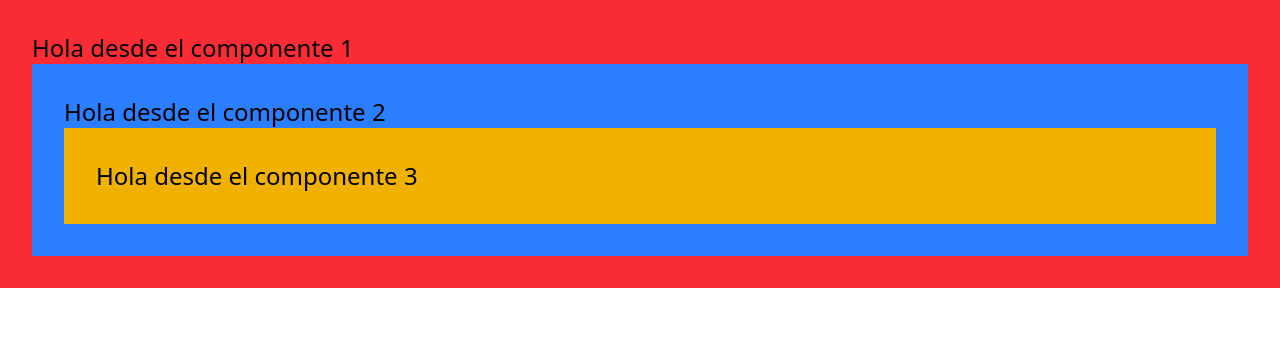
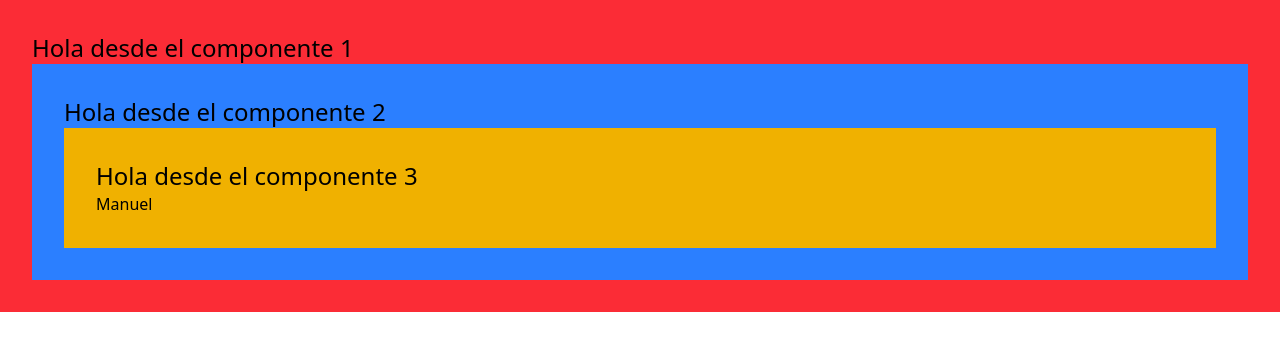
Before and after one commit to manuelhm1993/mh-vue3, a Vue app: page / in a window 1280 px wide. Shown: the top 350 px of the page. Built offline with nearby package versions, Linux system fonts and the light colour scheme.

Commit message:
Envío de propiedades entre componentes, se definió la propiedad nombre desde el componente 1 y para mostrarla en el componente 3 se debió pasar a través del componente 2

```diff
--- a/src/components/provide-inject/OneComponent.vue
+++ b/src/components/provide-inject/OneComponent.vue
@@ -1,6 +1,8 @@
 <script setup>
+    import { ref } from 'vue';
     import TwoComponent from './TwoComponent.vue';
 
+    const nombre = ref('Manuel');
 </script>
 
 <template>
@@ -9,7 +11,7 @@
             Hola desde el componente 1
         </p>
 
-        <TwoComponent />
+        <TwoComponent :nombre="nombre" />
     </div>
 </template>
 
--- a/src/components/provide-inject/ThreeComponent.vue
+++ b/src/components/provide-inject/ThreeComponent.vue
@@ -1,5 +1,5 @@
 <script setup>
-
+    const { nombre } = defineProps(['nombre']);
 </script>
 
 <template>
@@ -7,6 +7,8 @@
         <p class="text-2xl">
             Hola desde el componente 3
         </p>
+
+        <p>{{ nombre }}</p>
     </div>
 </template>
 
--- a/src/components/provide-inject/TwoComponent.vue
+++ b/src/components/provide-inject/TwoComponent.vue
@@ -1,5 +1,7 @@
 <script setup>
     import ThreeComponent from './ThreeComponent.vue';
+
+    const { nombre } = defineProps(['nombre']);
 </script>
 
 <template>
@@ -8,7 +10,7 @@
             Hola desde el componente 2
         </p>
 
-        <ThreeComponent />
+        <ThreeComponent :nombre />
     </div>
 </template>
 
```
